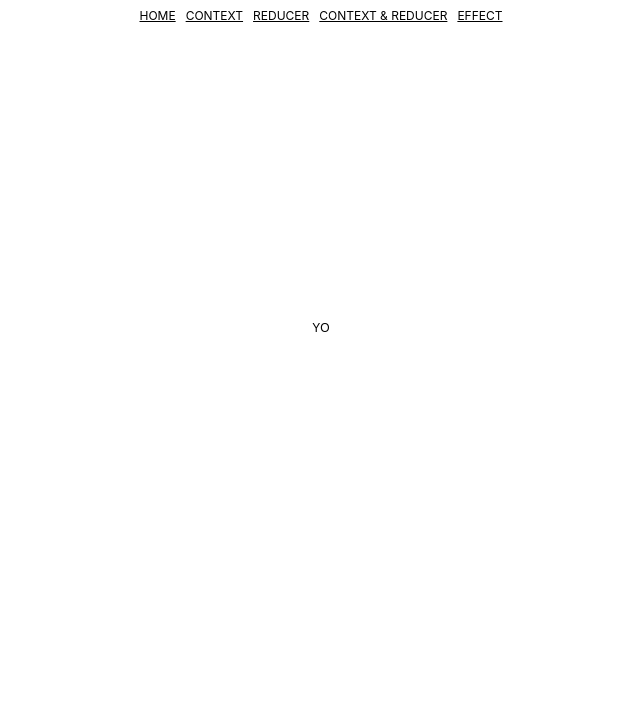
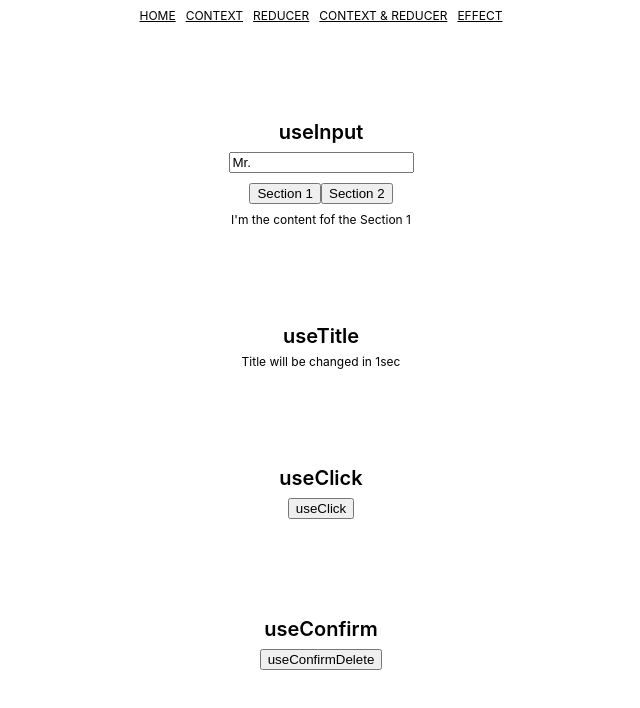
Before and after one commit to plusbeauxjours/react-hooks-demo, a React (Create React App) app: page /#/effect in a window 1280 px wide. Before the commit this address led to /#/. Shown: the top 708 px of the page, without its empty margins (319-959 px from the left). Built offline with nearby package versions, Linux system fonts and the light colour scheme.

Commit message:
useConfirm

```diff
--- /dev/null
+++ b/src/Hooks/useClick.ts
@@ -0,0 +1,18 @@
+import { useRef, useEffect } from "react";
+
+export const useClick = (onClick: any) => {
+  const element = useRef<any>();
+  useEffect(() => {
+    if (element.current) {
+      element.current.addEventListener("click", onClick);
+    }
+    return () => {
+      if (element.current) {
+        element.current.removeEventListener("click", onClick);
+      }
+    };
+  }, []);
+  return element;
+};
+
+export default useClick;
--- /dev/null
+++ b/src/Hooks/useConfirm.ts
@@ -0,0 +1,13 @@
+const useConfirm = (message: string, callback: any, rejecting: any) => {
+  const confirmAction = () => {
+    // eslint-disable-next-line no-restricted-globals
+    if (confirm(message)) {
+      callback();
+    } else {
+      rejecting();
+    }
+  };
+  return confirmAction;
+};
+
+export default useConfirm;
--- a/src/Routes/Effect.tsx
+++ b/src/Routes/Effect.tsx
@@ -1,9 +1,11 @@
-import React from "react";
+import React, { useRef } from "react";
 import styled from "styled-components";
 import useInput from "../Hooks/useInput";
 import useTabs from "../Hooks/useTabs";
 import { content } from "../Hooks/useTabs";
 import useTitle from "../Hooks/useTitle ";
+import useClick from "../Hooks/useClick";
+import useConfirm from "../Hooks/useConfirm";
 
 const Container = styled.div`
   display: flex;
@@ -27,8 +29,22 @@ const Bold = styled.p`
 const Effect = () => {
   const noAt = (value: any) => !value.includes("@");
   const name = useInput("Mr.", noAt);
+
   const { currentItem, changeItem } = useTabs(0, content);
+
   const titleUpdater = useTitle("Loading...");
+
+  const sayHello = () => console.log("say hello");
+  const title = useClick(sayHello);
+
+  const deleteWorld = () => {
+    console.log("deleting the world");
+  };
+  const abort = () => {
+    console.log("aborted");
+  };
+  const useConfirmDelete = useConfirm("are you sure", deleteWorld, abort);
+
   return (
     <Container>
       {/* ///////////////////////////////////////////////////////useInput */}
@@ -42,11 +58,20 @@ const Effect = () => {
         ))}
       </BtnContainer>
       <div>{currentItem.content}</div>
+
       {/* ///////////////////////////////////////////////////////useTitle */}
       <Bold>useTitle</Bold>
       <p>Title will be changed in 1sec</p>
+
       {/* ///////////////////////////////////////////////////////useClick */}
       <Bold>useClick</Bold>
+      <Btn ref={title}>useClick</Btn>
+
+      {/* ///////////////////////////////////////////////////////useConfirm */}
+      <Bold>useConfirm</Bold>
+      <Btn onClick={useConfirmDelete}>useConfirmDelete</Btn>
+
+      {/* ///////////////////////////////////////////////////////useConfirm */}
     </Container>
   );
 };
```
